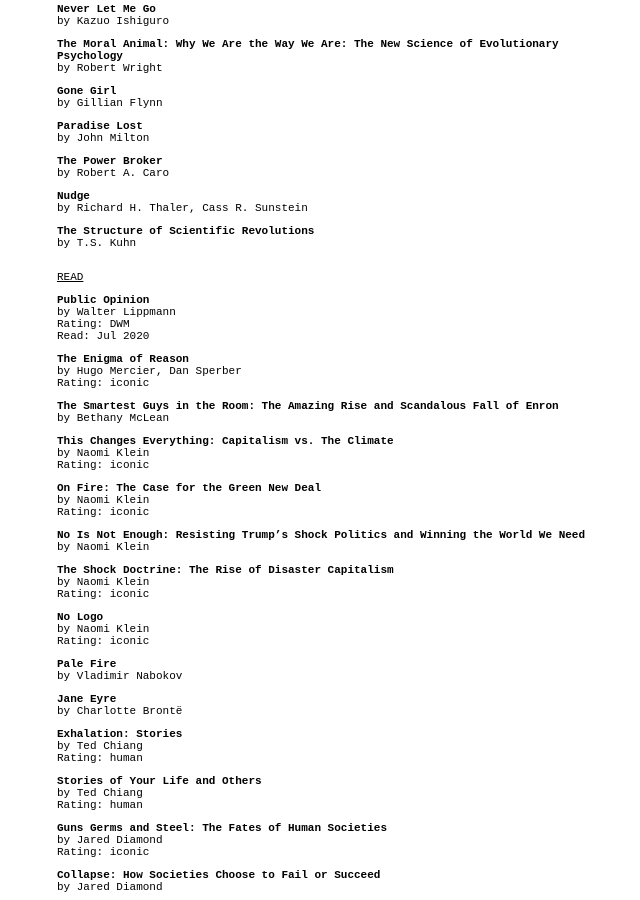
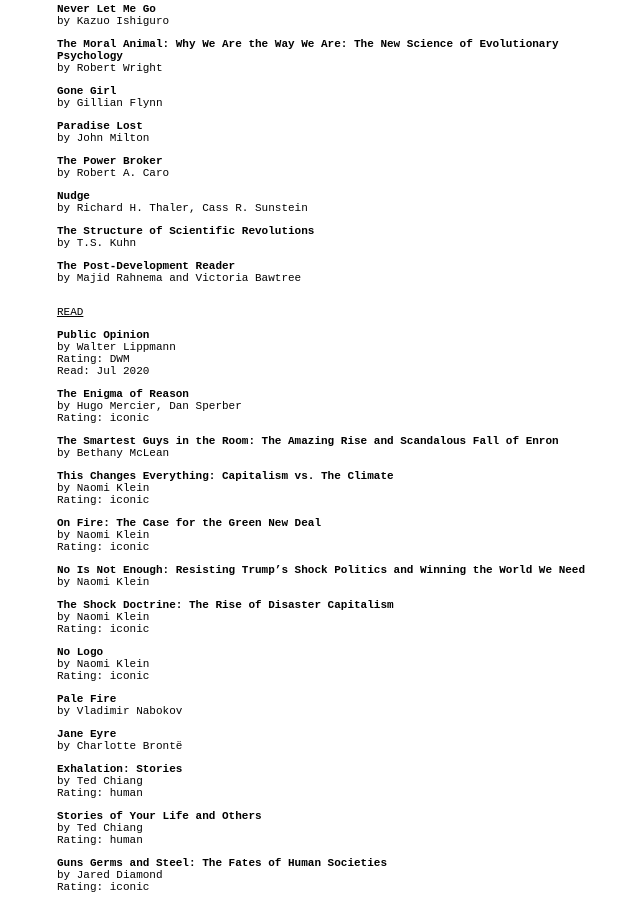
Before and after one commit to joseph-long/essayer, a Jekyll site: the page built from stacks.md, in a window 1280 px wide and 900 px high, scrolled down 1201 px. Shown: the whole window, without its empty margins (319-959 px from the left). Built offline with Jekyll 4.4.1, drawn with Linux system fonts in a browser that asks for light colours; some web fonts are replaced.

Commit message:
post-dev reading

```diff
--- a/_data/stacks.yml
+++ b/_data/stacks.yml
@@ -74,6 +74,8 @@
       author: Richard H. Thaler, Cass R. Sunstein
     - title: The Structure of Scientific Revolutions
       author: T.S. Kuhn
+    - title: The Post-Development Reader
+      author: Majid Rahnema and Victoria Bawtree
 - stack: Read
   books:
     - title: Public Opinion
```
